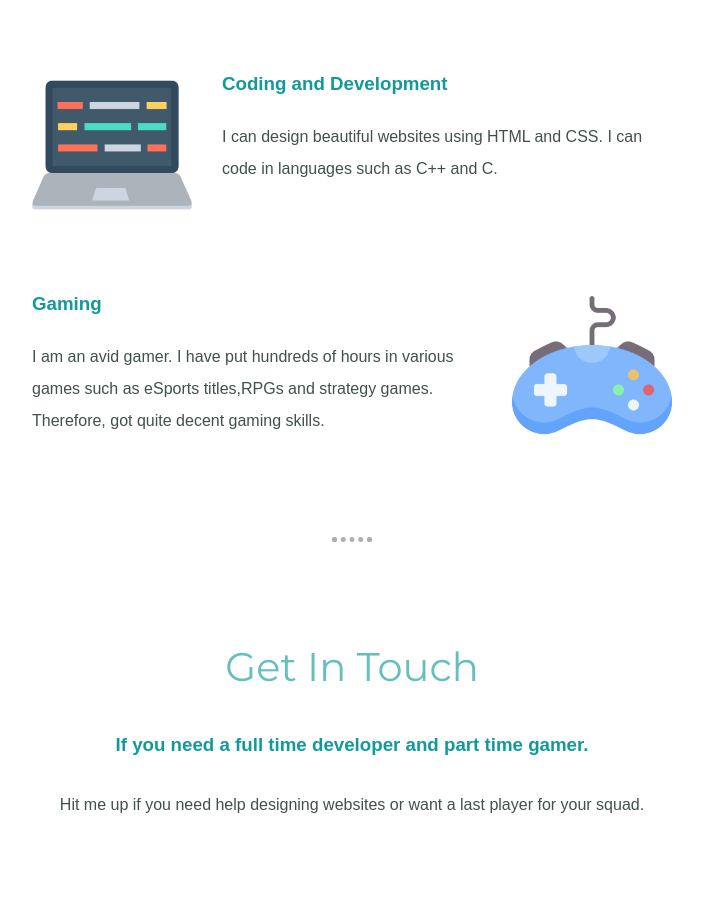
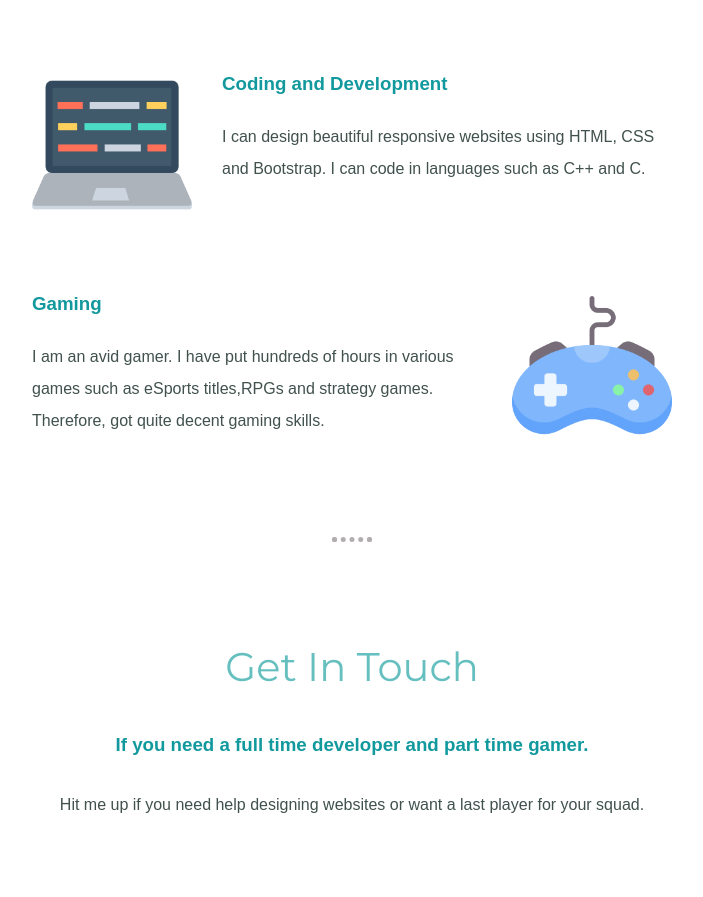
Before and after one commit to Vivek-68/CV, a plain HTML site: page index.html in a window 1280 px wide. Shown: the part 1580-2477 px from the top of the page, without its empty margins (288-991 px from the left). Drawn offline with Linux system fonts and the light colour scheme; a web font is replaced by a local one.

Commit message:
Update index.html

```diff
--- a/index.html
+++ b/index.html
@@ -46,7 +46,7 @@
           <div class="skill-row">
             <img class= "skill-img1" src="laptop.png" alt="">
             <h3>Coding and Development</h3>
-            <p>I can design beautiful websites using HTML and CSS. I can code in languages such as C++ and C.</p>
+            <p>I can design beautiful responsive websites using HTML, CSS and Bootstrap. I can code in languages such as C++ and C.</p>
           </div>
           <div class="skill-row">
             <img class="skill-img2" src="game-controller.png" alt="">
```
